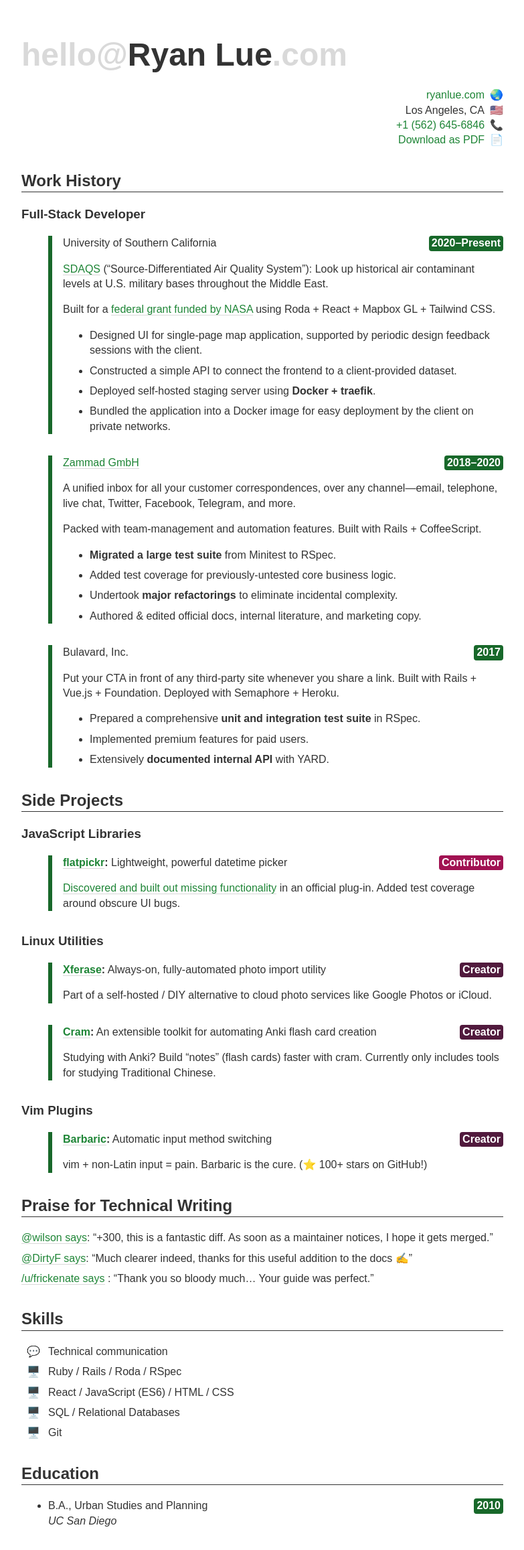
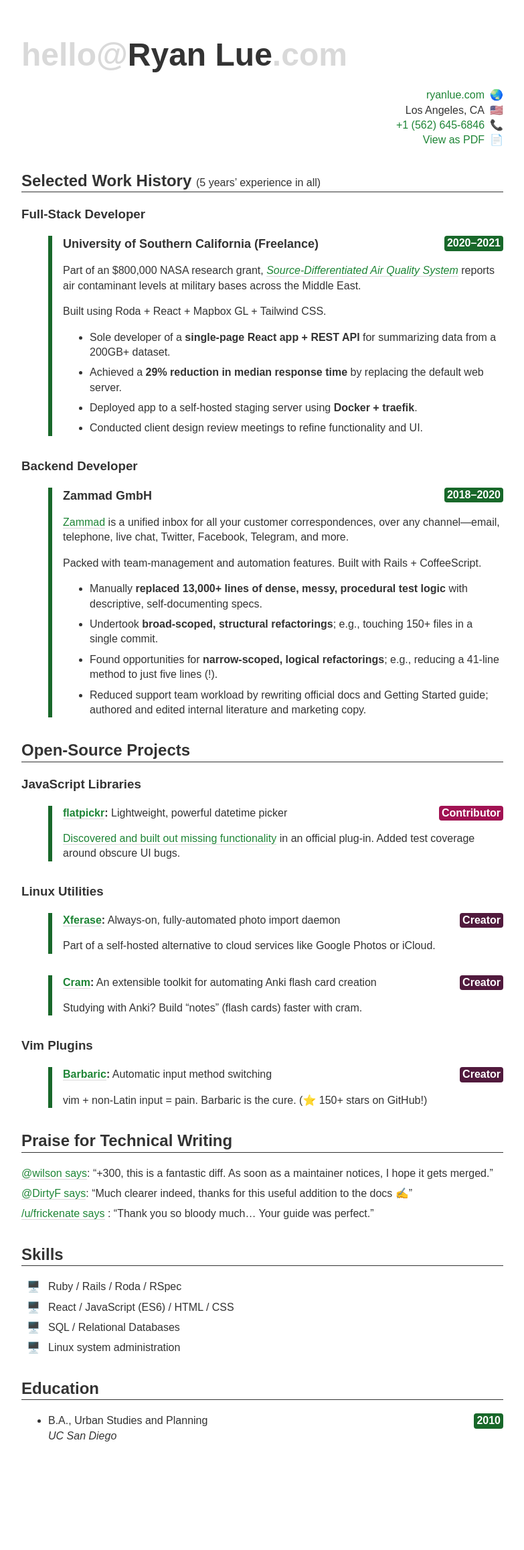
Before and after one commit to rlue/ryanlue.com, a Jekyll site: the page built from about/cv.md, in a window 1280 px wide. Shown: the whole page at 67% size, without its empty margins (248-1031 px from the left). Built offline with Jekyll 4.4.1, drawn with Linux system fonts in a browser that asks for light colours; some web fonts are replaced; after the commit the page ends 2187 px from its top, so only the background shows below that.

Commit message:
Update CV 2022

```diff
--- a/about/cv.md
+++ b/about/cv.md
@@ -14,51 +14,49 @@ stylesheet: /about/cv.css
     <li><span class="nameplate__contact-list-marker">🌏</span> <a href="http://ryanlue.com/" target="_blank" class="nameplate__blog">ryanlue.com</a></li>
     <li><span class="nameplate__contact-list-marker">🇺🇸</span> Los Angeles, CA</li>
     <li><span class="nameplate__contact-list-marker">📞</span> <a href="64865462651B2%A3%let" class="nameplate__phone">645-6846</a></li>
-    <li class="nameplate__pdf-link"><span class="nameplate__contact-list-marker">📄</span> <a href="Ryan%20Lue%20(CV).pdf">Download as PDF</a></li>
+    <li class="nameplate__pdf-link"><span class="nameplate__contact-list-marker">📄</span> <a href="cv.pdf">View as PDF</a></li>
   </ul>
 </header>
 
-Work History
-------------
+Selected Work History <span class="work-history__note">(5 years’ experience in all)</span>
+------------------------------------------------------------------------------------------
 
 ### Full-Stack Developer
 {: .work-history__position }
 
-* <div class="work-history__tenure">2020–Present</div>
-  University of Southern California
+* <div class="work-history__tenure">2020–2021</div>
+  <div class="work-history__employer">University of Southern California (Freelance)</div>
 
-  [SDAQS][] (“Source-Differentiated Air Quality System”): Look up historical air contaminant levels at U.S. military bases throughout the Middle East.
+  Part of an $800,000 NASA research grant, [_Source-Differentiated Air Quality System_][] reports air contaminant levels at military bases across the Middle East.
 
-  Built for a [federal grant funded by NASA][] using Roda + React + Mapbox GL + Tailwind CSS.
+  Built using Roda + React + Mapbox GL + Tailwind CSS.
 
-  * Designed UI for single-page map application, supported by periodic design feedback sessions with the client.
-  * Constructed a simple API to connect the frontend to a client-provided dataset.
-  * Deployed self-hosted staging server using **Docker + traefik**.
-  * Bundled the application into a Docker image for easy deployment by the client on private networks.
+  * Sole developer of a **single-page React app + REST API** for
+    summarizing data from a 200GB+ dataset.
+  * Achieved a **29% reduction in median response time** by replacing the
+    default web server.
+  * Deployed app to a self-hosted staging server using **Docker + traefik**.
+  * Conducted client design review meetings to refine functionality and UI.
+
+### Backend Developer
+{: .work-history__position }
 
 * <div class="work-history__tenure">2018–2020</div>
-  [Zammad GmbH][]{:target="_blank"}
+  <div class="work-history__employer">Zammad GmbH</div>
 
-  A unified inbox for all your customer correspondences, over any channel—email, telephone, live chat, Twitter, Facebook, Telegram, and more.
+  [Zammad][]{:target="blank"} is a unified inbox for all your customer correspondences, over any channel—email, telephone, live chat, Twitter, Facebook, Telegram, and more.
 
   Packed with team-management and automation features. Built with Rails + CoffeeScript.
 
-  * **Migrated a large test suite** from Minitest to RSpec.
-  * Added test coverage for previously-untested core business logic.
-  * Undertook **major refactorings** to eliminate incidental complexity.
-  * Authored & edited official docs, internal literature, and marketing copy.
+  * Manually **replaced 13,000+ lines of dense, messy, procedural test logic**
+    with descriptive, self-documenting specs.
+  * Undertook **broad-scoped, structural refactorings**; e.g., touching 150+ files in a single commit.
+  * Found opportunities for **narrow-scoped, logical refactorings**; e.g., reducing a 41-line method to just five lines (!).
+  * Reduced support team workload by rewriting official docs and Getting
+    Started guide; authored and edited internal literature and marketing copy.
 
-* <div class="work-history__tenure">2017</div>
-  Bulavard, Inc.
-
-  Put your CTA in front of any third-party site whenever you share a link. Built with Rails + Vue.js + Foundation. Deployed with Semaphore + Heroku.
-
-  * Prepared a comprehensive **unit and integration test suite** in RSpec.
-  * Implemented premium features for paid users.
-  * Extensively **documented internal API** with YARD.
-
-Side Projects
--------------
+Open-Source Projects
+--------------------
 
 ### JavaScript Libraries
 {: .projects__section }
@@ -74,15 +72,15 @@ Side Projects
 
 * <div class="projects__role projects__role--creator">Creator</div>
 
-  <span class="projects__name">[Xferase][]{:target="_blank"}:</span> Always-on, fully-automated photo import utility
+  <span class="projects__name">[Xferase][]{:target="_blank"}:</span> Always-on, fully-automated photo import daemon
 
-  Part of a self-hosted / DIY alternative to cloud photo services like Google Photos or iCloud.
+  Part of a self-hosted alternative to cloud services like Google Photos or iCloud.
 
 * <div class="projects__role projects__role--creator">Creator</div>
 
   <span class="projects__name">[Cram][]{:target="_blank"}:</span> An extensible toolkit for automating Anki flash card creation
 
-  Studying with Anki? Build “notes” (flash cards) faster with cram. Currently only includes tools for studying Traditional Chinese.
+  Studying with Anki? Build “notes” (flash cards) faster with cram.
 
 ### Vim Plugins
 {: .projects__section }
@@ -91,7 +89,7 @@ Side Projects
 
   <span class="projects__name">[Barbaric][]{:target="_blank"}:</span> Automatic input method switching
 
-  vim + non-Latin input = pain. Barbaric is the cure. (⭐ 100+ stars on GitHub!)
+  vim + non-Latin input = pain. Barbaric is the cure. (⭐ 150+ stars on GitHub!)
 
 Praise for Technical Writing
 ----------------------------
@@ -106,12 +104,11 @@ Praise for Technical Writing
 Skills
 ------
 
-* <span class="skills__list-marker">💬</span> Technical communication
 * <span class="skills__list-marker">🖥️</span> Ruby / Rails / Roda / RSpec
 * <span class="skills__list-marker">🖥️</span> React / JavaScript (ES6) /
 HTML / CSS
 * <span class="skills__list-marker">🖥️</span> SQL / Relational Databases
-* <span class="skills__list-marker">🖥️</span> Git
+* <span class="skills__list-marker">🖥️</span> Linux system administration
 
 Education
 ---------
@@ -145,9 +142,8 @@ Contact.patchButtons('nameplate__phone');
 </script>
 
 [flatpickr]: https://github.com/flatpickr/flatpickr
-[SDAQS]: https://github.com/rlue/sdaqs-sada
-[federal grant funded by NASA]: https://appliedsciences.nasa.gov/sites/default/files/2021-03/A10_Franklin_HAQ2019.pdf
-[Zammad GmbH]: https://zammad.org/
+[_Source-Differentiated Air Quality System_]: https://github.com/rlue/sdaqs-sada
+[Zammad]: https://zammad.com
 [Discovered and built out missing functionality]: https://github.com/flatpickr/flatpickr/pull/2297
 [Xferase]: https://github.com/rlue/xferase
 [Cram]: https://github.com/rlue/cram
--- a/about/cv.scss
+++ b/about/cv.scss
@@ -34,6 +34,8 @@ header {
 h2 {
   margin-top: 2rem;
   border-bottom: 1px solid #333;
+  white-space: nowrap;
+  overflow-x: scroll;
 }
 
 a {
@@ -241,12 +243,22 @@ dfn {
   }
 }
 
+.work-history__note {
+  font-weight: normal;
+  font-size: 1rem;
+}
+
 .work-history__position + ul {
   @extend %featured_list;
 
   > li > ul {
     list-style-type: disc;
   }
+}
+
+.work-history__employer {
+  font-weight: bold;
+  font-size: 1.125rem;
 }
 
 .work-history__tenure {
```
Also changed, not shown: 2 other files.
